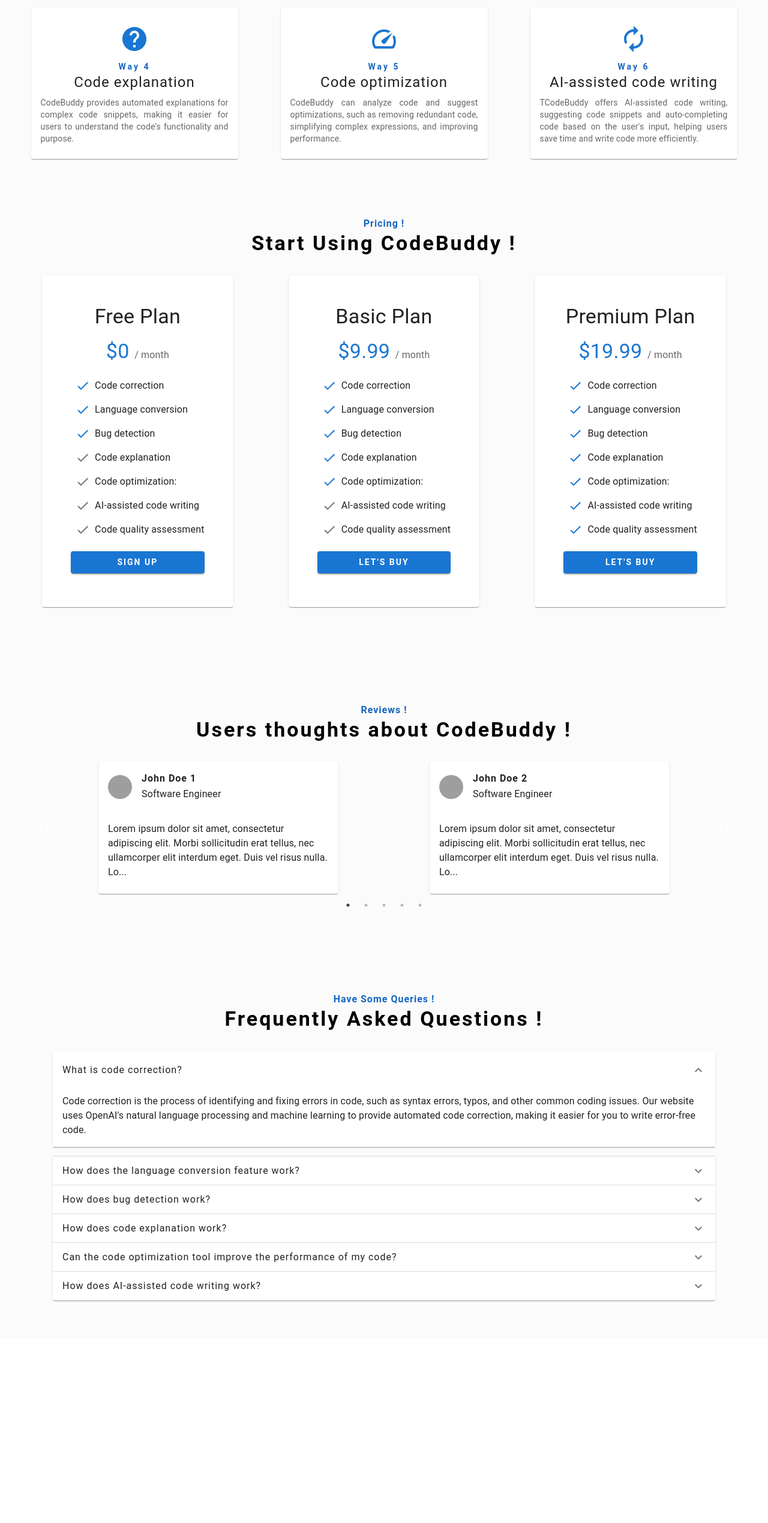
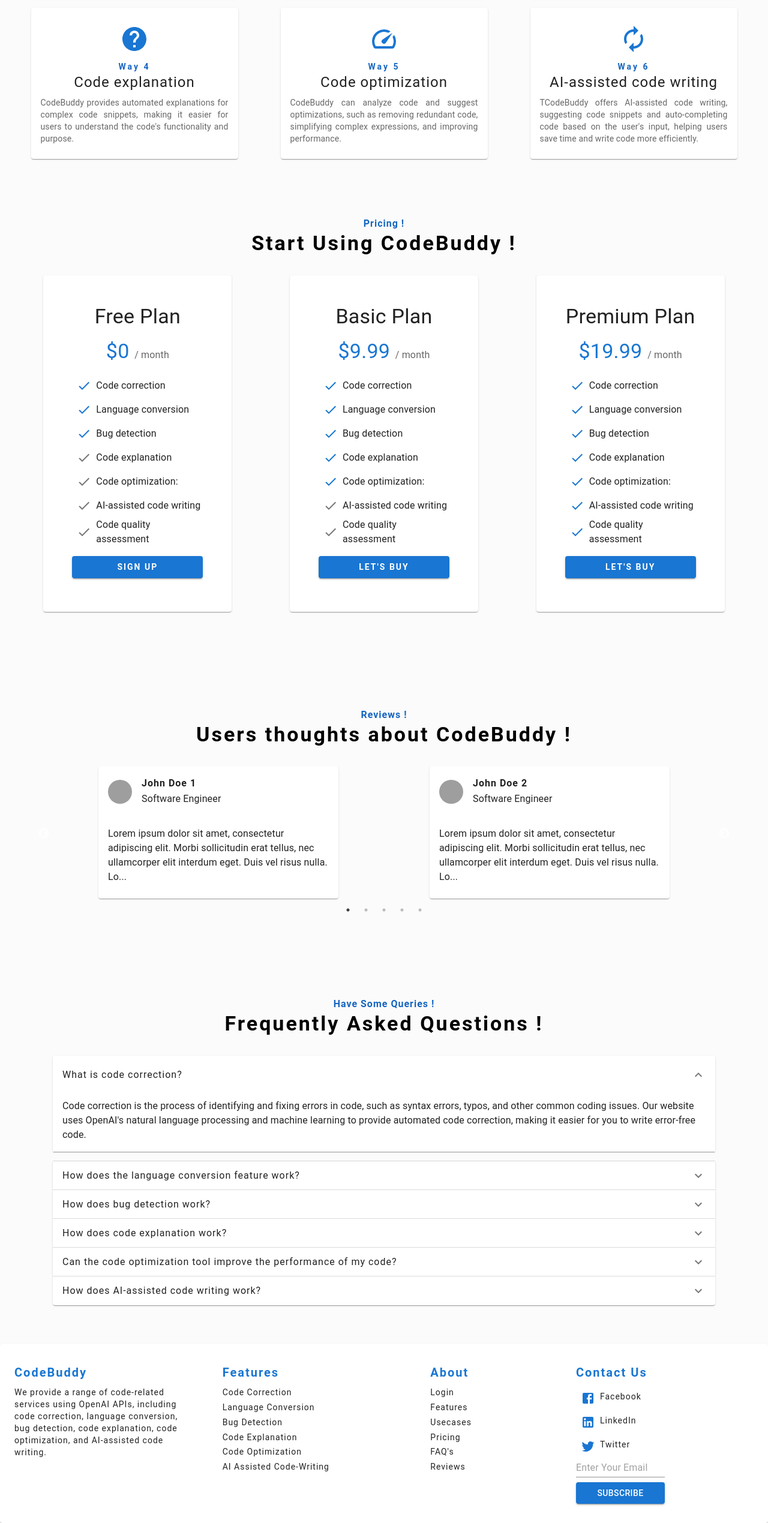
Before and after one commit to ArslanJajja1/my-code-buddy, a React (Vite) app in the folder client/: page / in a window 1280 px wide. Shown: the part 2356-4895 px from the top of the page at 60% size. Before the commit the page ends 4588 px from the top, so only its background shows below. Built offline with nearby package versions, Linux system fonts and the light colour scheme; grey boxes are pictures that could not be loaded; a web font is replaced by a local one.

Commit message:
pricing section responsiveness improvements

```diff
--- a/client/src/components/Cards/PricingCard.tsx
+++ b/client/src/components/Cards/PricingCard.tsx
@@ -5,8 +5,7 @@
 
 const useStyles = makeStyles({
   root: {
-    minWidth: 250,
-    maxWidth: 400,
+    width: 250,
     margin: '0 auto',
     display: 'flex',
     flexDirection: 'column',
--- a/client/src/components/Pricing/Pricing.tsx
+++ b/client/src/components/Pricing/Pricing.tsx
@@ -9,7 +9,7 @@
   return (
     <Container maxWidth="xl" sx={{ py: 8 }}>
       <Headings heading1="Pricing" heading2="Start Using CodeBuddy" />
-      <Stack direction={{ xs: "column", md: "row" }}>
+      <Stack direction={{ xs: "column", md: "row" }} flexWrap='wrap'>
       <PricingCard
           title="Free Plan"
           price="0"
--- a/client/src/pages/Home/Home.tsx
+++ b/client/src/pages/Home/Home.tsx
@@ -5,6 +5,7 @@
 import Pricing from '../../components/Pricing/Pricing'
 import Review from '../../components/Reviews/Review'
 import FAQ from '../../components/FAQ/FAQ'
+import Footer from '../../components/Footer/Footer'
 
 const Home = () => {
   return (
@@ -16,6 +17,7 @@
       <Pricing />
       <Review />
       <FAQ />
+      <Footer/>
     </>
   )
 }
```
